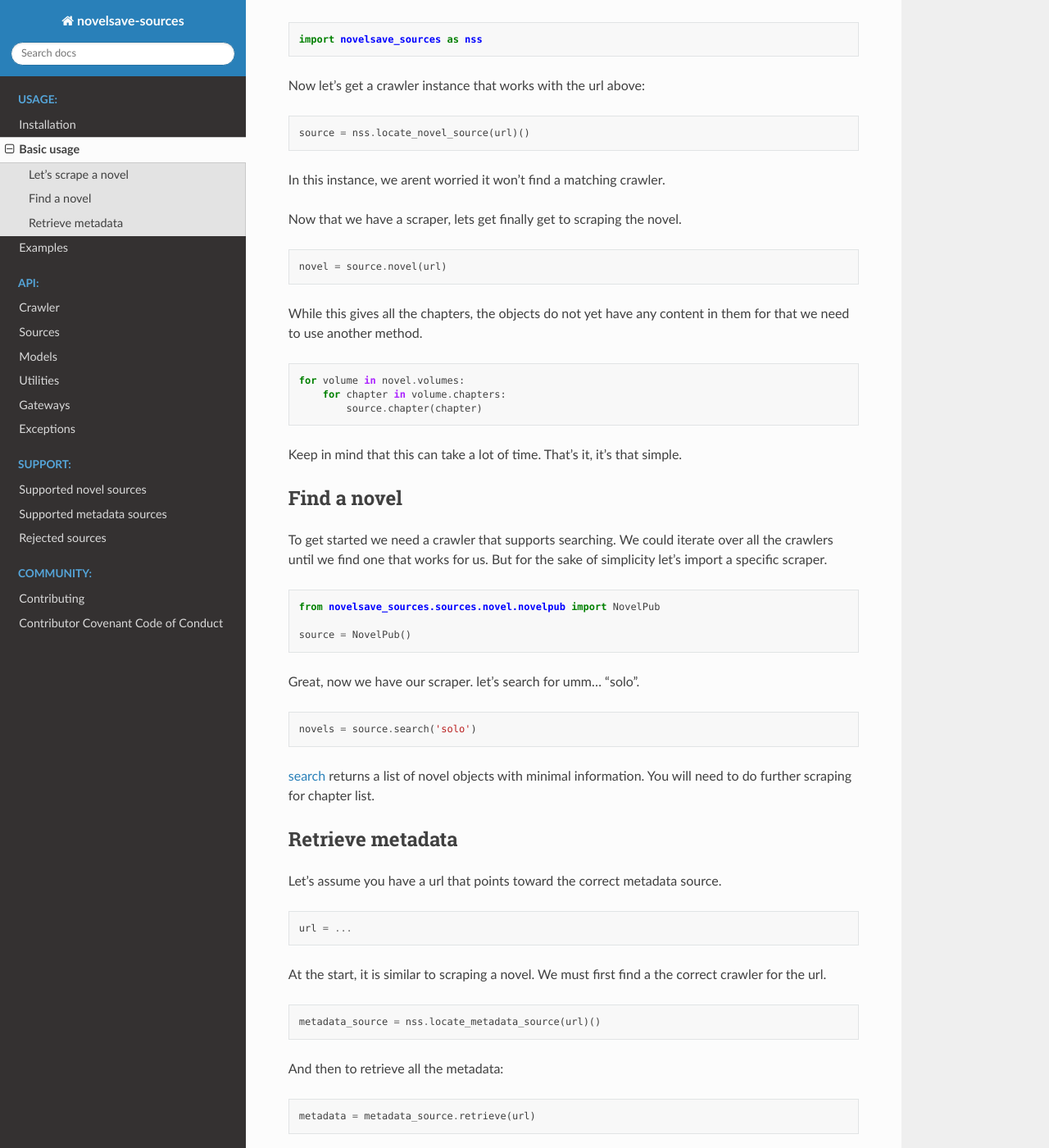
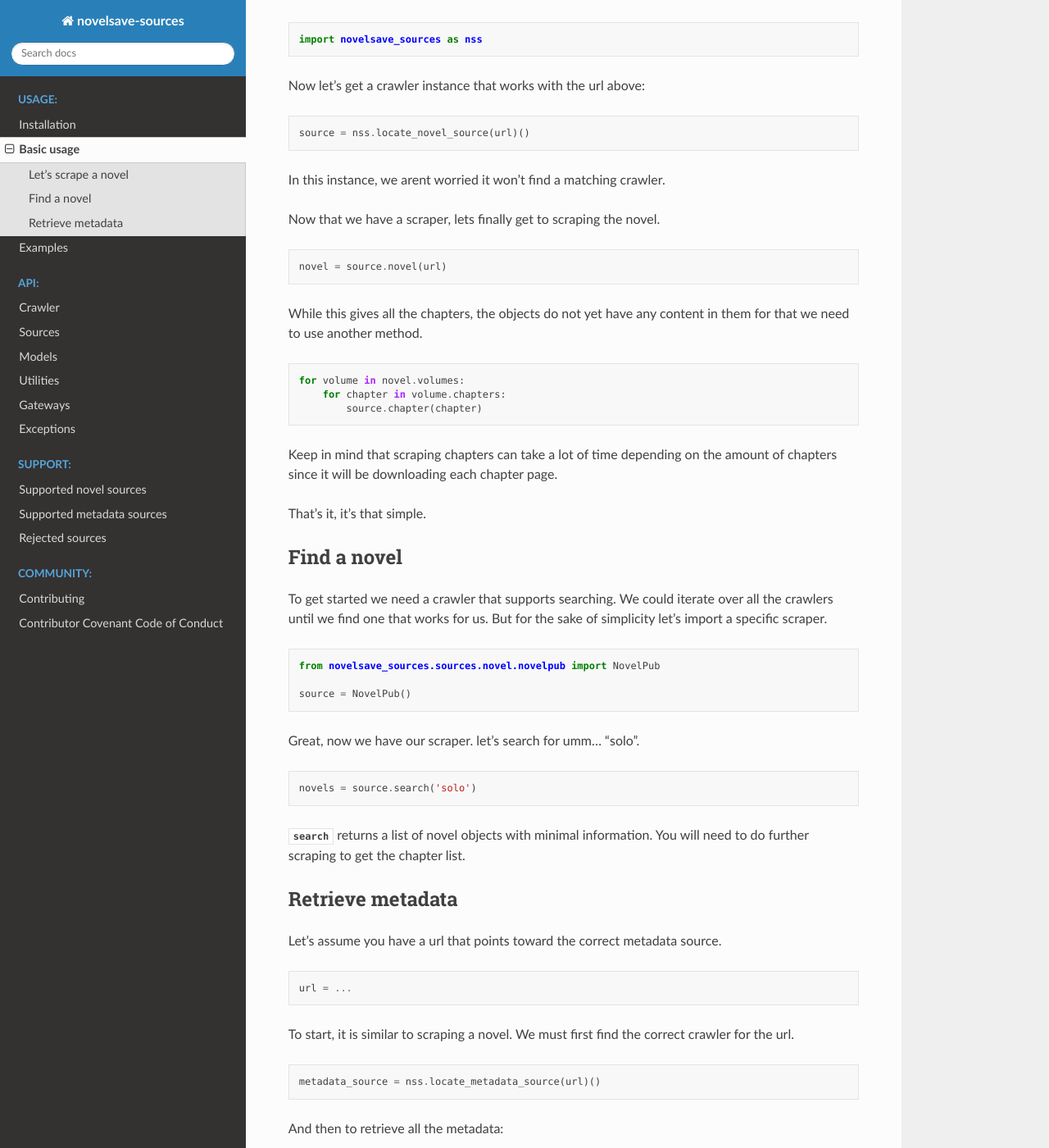
Before and after one commit to m-haisham/novelsave_sources, a Sphinx documentation site: the page built from docs/usage/basic_usage.rst, in a window 1280 px wide and 1400 px high, scrolled down 616 px. Shown: the whole window at 82% size. Built offline with Sphinx 7.4.7 and the Read the Docs theme 2.0.0, drawn with Linux system fonts in a browser that asks for light colours; some of the changed text lies outside the part shown.

Commit message:
Fixes to usage docs

```diff
--- a/docs/usage/basic_usage.rst
+++ b/docs/usage/basic_usage.rst
@@ -52,7 +52,10 @@ in them for that we need to use another method.
         for chapter in volume.chapters:
             source.chapter(chapter)
 
-Keep in mind that this can take a lot of time. That's it, it's that simple.
+Keep in mind that scraping chapters can take a lot of time depending on the
+amount of chapters since it will be downloading each chapter page.
+
+That's it, it's that simple.
 
 Find a novel
 ************
@@ -73,8 +76,9 @@ Great, now we have our scraper. let's search for umm... "solo".
 
     novels = source.search('solo')
 
-:ref:`search <novel source>` returns a list of novel objects with minimal
-information. You will need to do further scraping for chapter list.
+:meth:`search <novelsave_sources.Source.search>` returns a list of novel
+objects with minimal information. You will need to do further scraping to
+get the chapter list.
 
 Retrieve metadata
 *********************
@@ -86,8 +90,8 @@ metadata source.
 
     url = ...
 
-At the start, it is similar to scraping a novel. We must
-first find a the correct crawler for the url.
+To start, it is similar to scraping a novel. We must
+first find the correct crawler for the url.
 
 .. code-block:: python
 
--- a/docs/usage/examples.rst
+++ b/docs/usage/examples.rst
@@ -1,5 +1,7 @@
 Examples
 ########
+
+Below are a collection of examples that you may find useful.
 
 Scraping a novel
 ****************
@@ -27,8 +29,8 @@ Scraping a novel
         for chapter in volume.chapters:
             source.chapter(chapter)
 
-Searching in specific source
-****************************
+Searching in a specific source
+******************************
 
 .. code-block:: python
 
```
Also changed, not shown: other parts of docs/usage/basic_usage.rst (+4 -4 lines).
